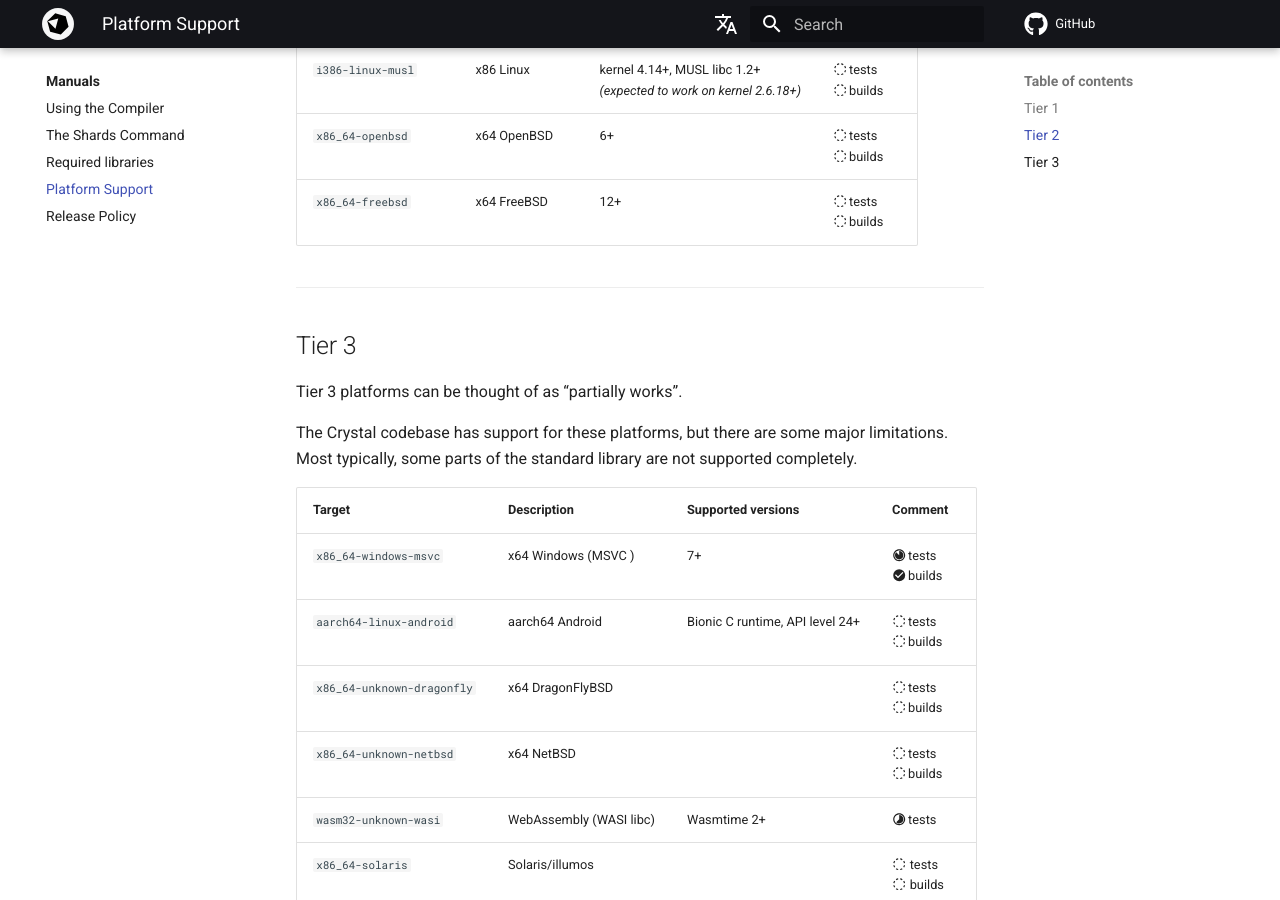
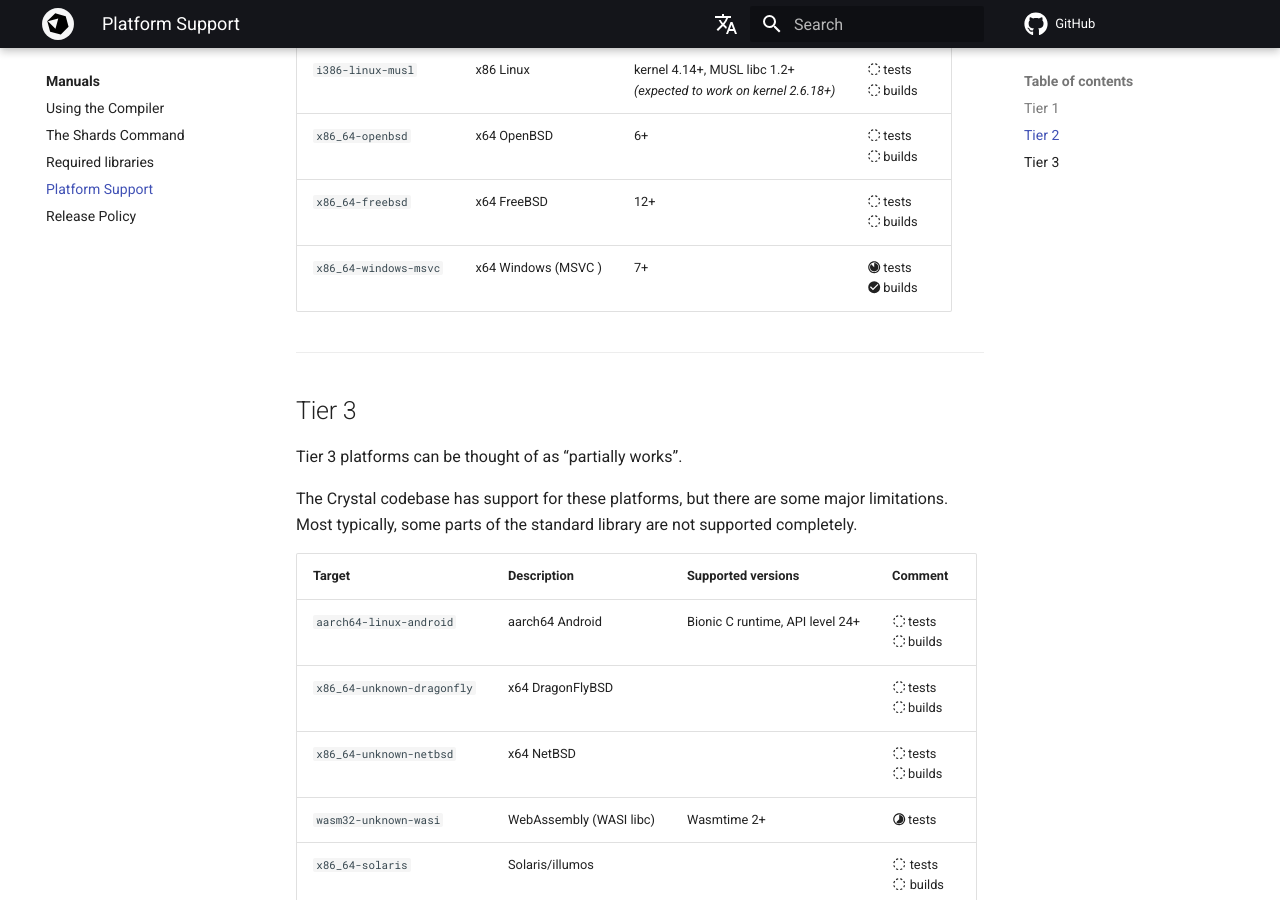
Before and after one commit to crystal-lang/crystal-book, an MkDocs documentation site: the page built from docs/syntax_and_semantics/platform_support.md, in a window 1280 px wide and 900 px high, scrolled down 1571 px. Built offline with MkDocs 1.6.1 and Material for MkDocs 9.7.7, drawn with Linux system fonts in a browser that asks for light colours; nearby versions of some CDN libraries; library files that are not in the unit come from our copies; comment, search, counter and statistics services are not loaded; the version menu is left out; part of the change alters nothing that is shown.

```diff
--- a/docs/syntax_and_semantics/platform_support.md
+++ b/docs/syntax_and_semantics/platform_support.md
@@ -42,6 +42,7 @@ Details are described in the *Comment* column.
 | `i386-linux-musl` | x86 Linux | kernel 4.14+, MUSL libc 1.2+<br> *(expected to work on kernel 2.6.18+)* | :material-selection-ellipse: tests<br> :material-selection-ellipse: builds
 | `x86_64-openbsd` | x64 OpenBSD | 6+ | :material-selection-ellipse: tests<br> :material-selection-ellipse: builds
 | `x86_64-freebsd` | x64 FreeBSD | 12+ | :material-selection-ellipse: tests<br> :material-selection-ellipse: builds
+| `x86_64-windows-msvc` | x64 Windows (MSVC ) | 7+ | :material-circle-slice-7: tests<br> :material-checkbox-marked-circle: builds |
 
 ***
 
@@ -54,7 +55,6 @@ Most typically, some parts of the standard library are not supported completely.
 
 | Target | Description | Supported versions | Comment |
 | ------ | ----------- | ------------------ | ------- |
-| `x86_64-windows-msvc` | x64 Windows (MSVC ) | 7+ | :material-circle-slice-7: tests<br> :material-checkbox-marked-circle: builds |
 | `aarch64-linux-android` | aarch64 Android  | Bionic C runtime, API level 24+ | :material-selection-ellipse: tests<br> :material-selection-ellipse: builds |
 | `x86_64-unknown-dragonfly` | x64 DragonFlyBSD | | :material-selection-ellipse: tests<br> :material-selection-ellipse: builds |
 | `x86_64-unknown-netbsd` | x64 NetBSD | | :material-selection-ellipse: tests<br> :material-selection-ellipse: builds |
```
